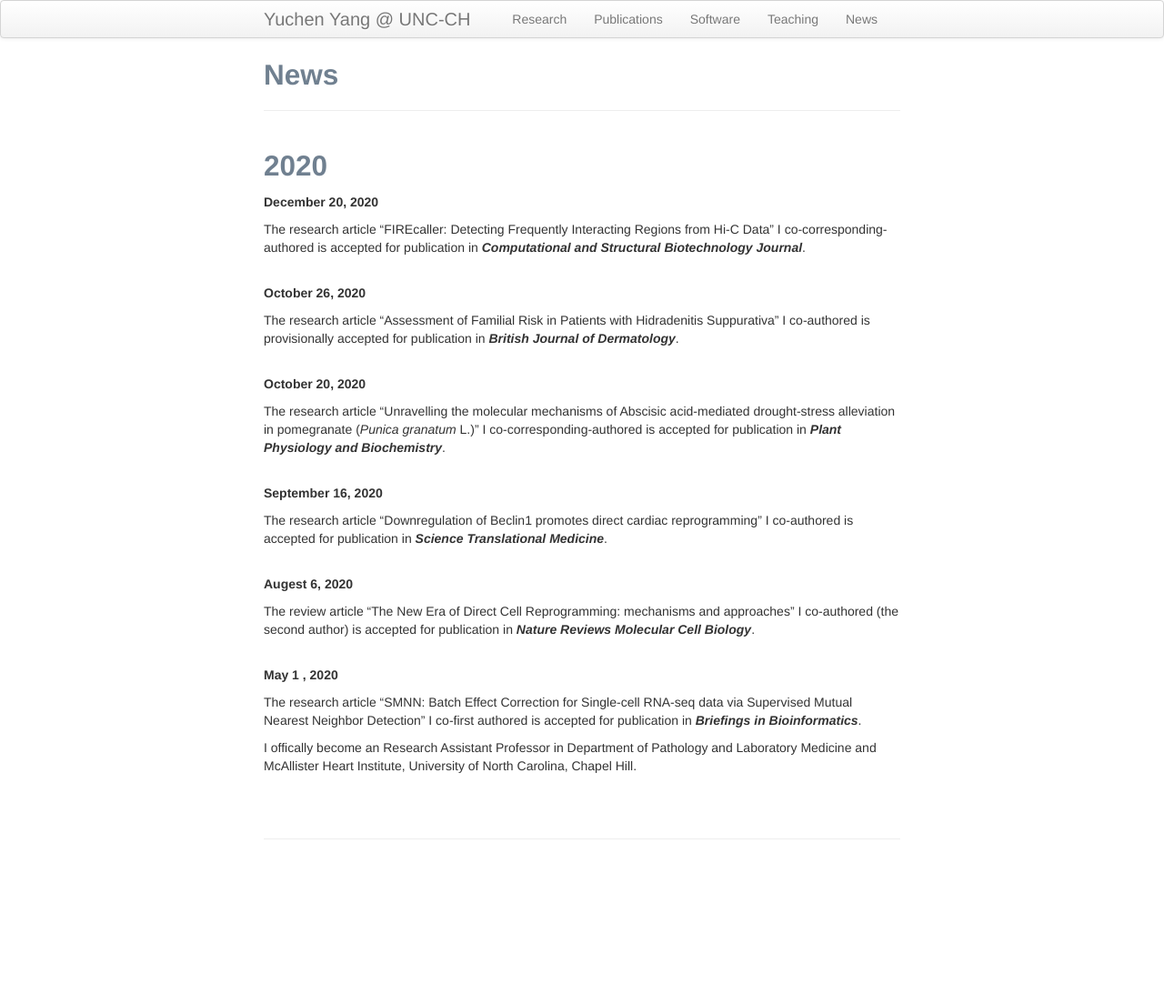
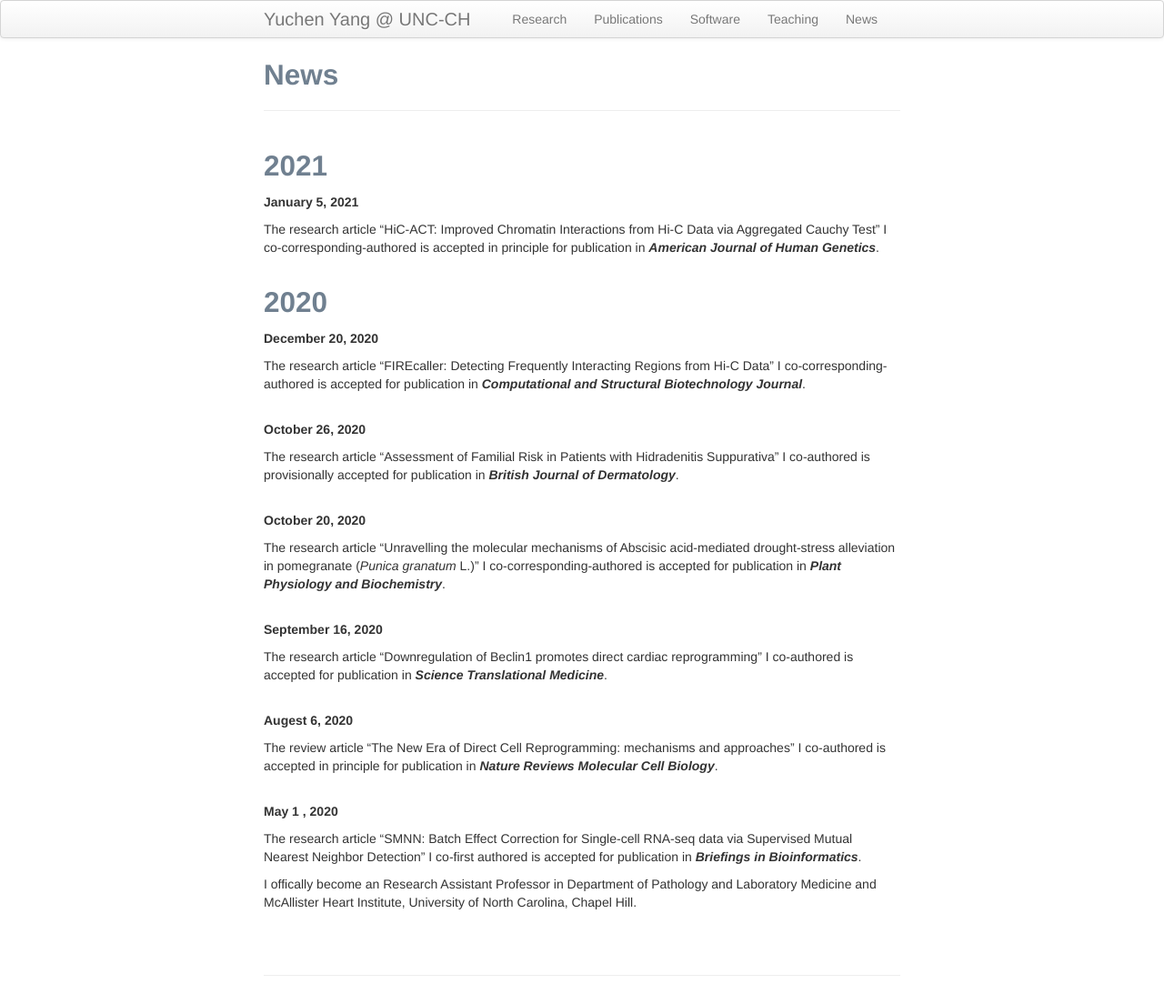
Before and after one commit to yycunc/yycunc.github.io, a Jekyll site: the page built from pages/News.md, in a window 1280 px wide. Shown: the whole page at 91% size. Built offline with Jekyll 4.4.1, drawn with Linux system fonts in a browser that asks for light colours; before the commit the page ends 954 px from its top, so only the background shows below that.

Commit message:
Update News.md

```diff
--- a/pages/News.md
+++ b/pages/News.md
@@ -2,6 +2,12 @@
 layout: page
 title: News
 ---
+
+## 2021
+<b>January 5, 2021</b><br/>
+
+The research article "HiC-ACT: Improved Chromatin Interactions from Hi-C Data via Aggregated Cauchy Test" I co-corresponding-authored is accepted in principle for publication in ***American Journal of Human Genetics***.<br/>
+<br/>
 
 ## 2020
 <b>December 20, 2020</b><br/>
@@ -27,8 +33,8 @@ accepted for publication in ***Science Translational Medicine***.<br/>
 
 <b>Augest 6, 2020</b><br/>
 
-The review article "The New Era of Direct Cell Reprogramming: mechanisms and approaches" I co-authored (the second author) is
-accepted for publication in ***Nature Reviews Molecular Cell Biology***.<br/>
+The review article "The New Era of Direct Cell Reprogramming: mechanisms and approaches" I co-authored is
+accepted in principle for publication in ***Nature Reviews Molecular Cell Biology***.<br/>
 <br/>
 
 <b>May 1 , 2020</b><br/>
```
